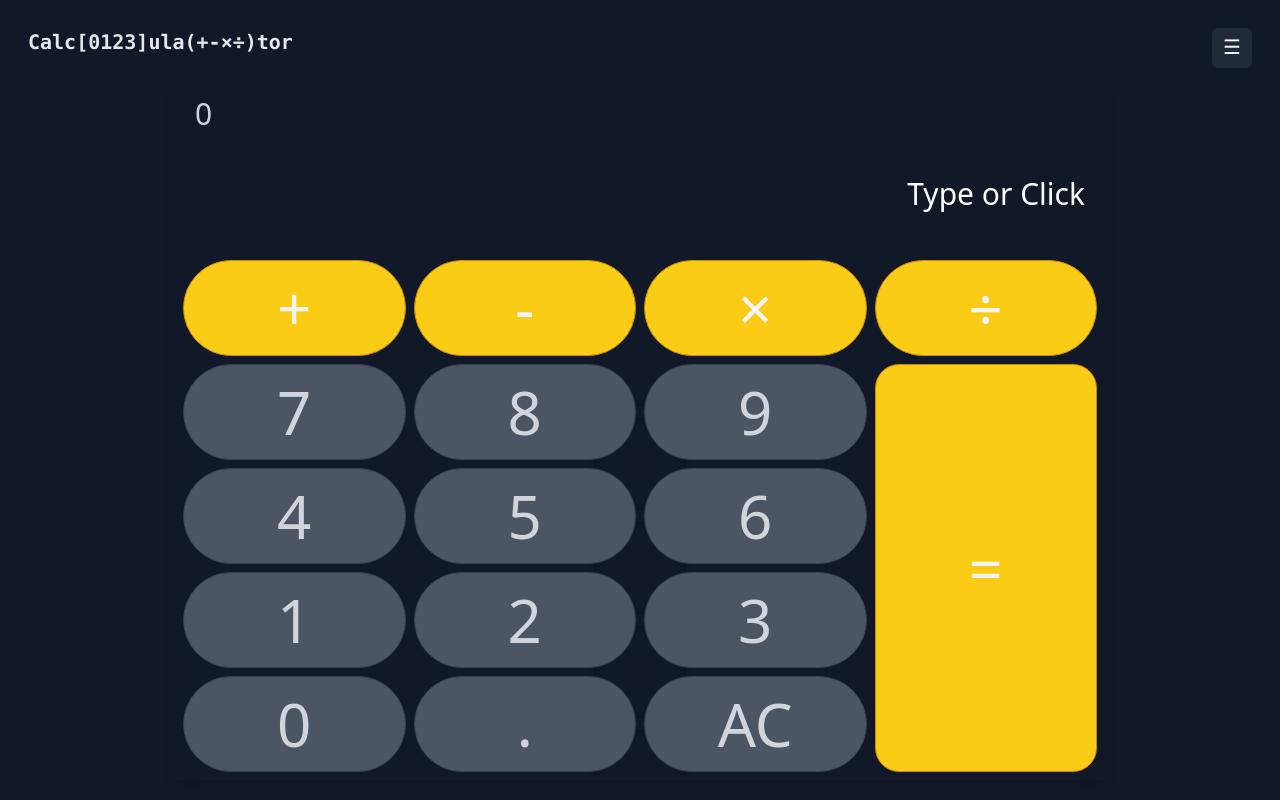
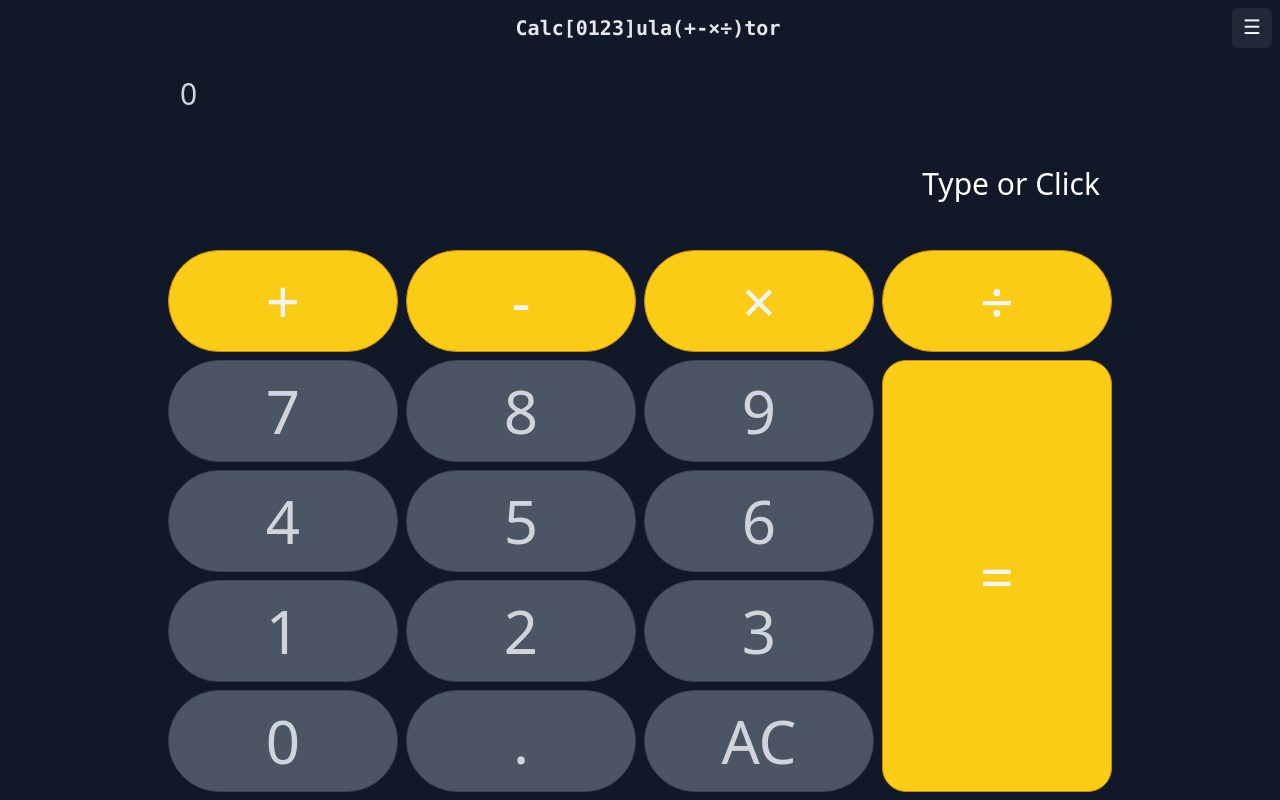
Before and after one commit to markvayson/calculator, a website: page index.html in a window 1280 px wide. Drawn offline with Linux system fonts and the light colour scheme.

Commit message:
added transition logo

```diff
--- a/index.html
+++ b/index.html
@@ -8,15 +8,17 @@
     <link href="src/input.css" rel="stylesheet" />
     <link rel="icon" href="src/img/calculator.png" type="image/x-icon" />
   </head>
-  <body
-    class="flex p-5 relative flex-col bg-gray-900 justify-center items-center"
-  >
+  <body class="flex relative flex-col bg-gray-900 justify-center items-center">
     <header class="w-full p-2 z-30 flex">
       <div
-        id="logo"
         class="text-xl h-fit text-left flex-1 font-mono text-gray-200 font-bold"
       >
-        <span> Calc[0123]ula(+-×÷)tor</span>
+        <span
+          id="logo"
+          class="transition-all duration-300 flex items-center bg-gray-800 h-fit"
+        >
+          Calc[0123]ula(+-×÷)tor</span
+        >
       </div>
       <div>
         <div
@@ -64,7 +66,7 @@
         >
           <div
             id="prev"
-            class="bg-gray-900 opacity-0 text-gray-200 transition-opacity duration-300 flex pointer-events-none text-left overflow-auto shadow-md flex-col gap-4 xl:gap-6 w-full h-fit max-h-[100%] rounded-3xl absolute left-0 p-5 text-lg xl:text-5xl z-30"
+            class="bg-gray-800 opacity-0 text-gray-200 transition-opacity duration-300 flex pointer-events-none text-left overflow-auto shadow-md flex-col gap-4 xl:gap-6 w-full h-fit max-h-[100%] rounded-3xl absolute left-0 p-5 text-lg xl:text-5xl z-30"
           ></div>
           <div
             id="history"
--- a/src/index.js
+++ b/src/index.js
@@ -223,6 +223,7 @@ function addText() {
 
   if (pText.textContent !== "ERROR") {
     pText.textContent = format;
+    history.textContent = `${FIRST_NUMBER} ${OPERATOR} ${SECOND_NUMBER}`;
   }
 }
 
@@ -276,7 +277,21 @@ function Prev() {
   prev.appendChild(computations);
 }
 
+document.addEventListener("DOMContentLoaded", () => {
+  const logo = document.getElementById("logo");
+  logo.style.color = "rgb(229 231 235 / var(--tw-text-opacity))";
+  logo.style.position = "absolute";
+  logo.style.height = "100%";
+  logo.style.width = "100%";
+  logo.style.justifyContent = "center";
+  logo.style.backgroundColor = "rgb(31 41 55 / var(--tw-bg-opacity)";
+});
+
 window.onload = () => {
+  const logo = document.getElementById("logo");
+  logo.style.height = "5%";
+  logo.style.backgroundColor = "transparent";
+
   showMenu();
   history.textContent = "0";
   pText.textContent = "Type or Click";
```
Also changed, not shown: dist/output.css.
